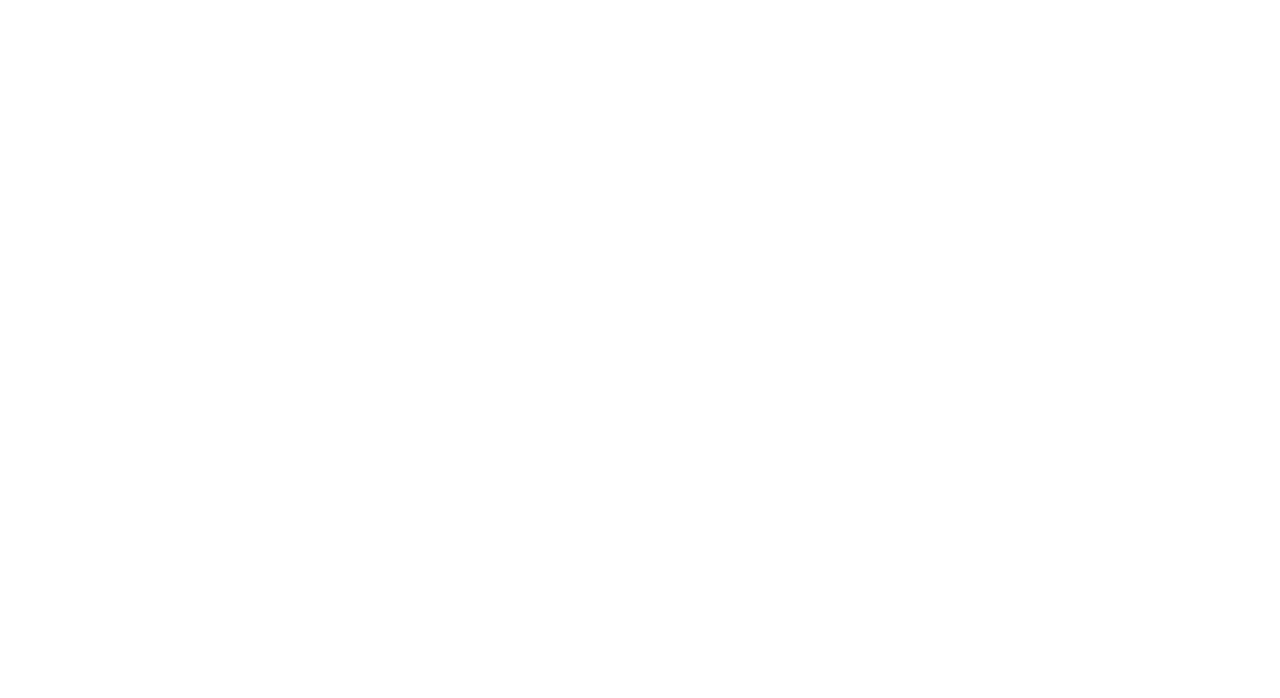
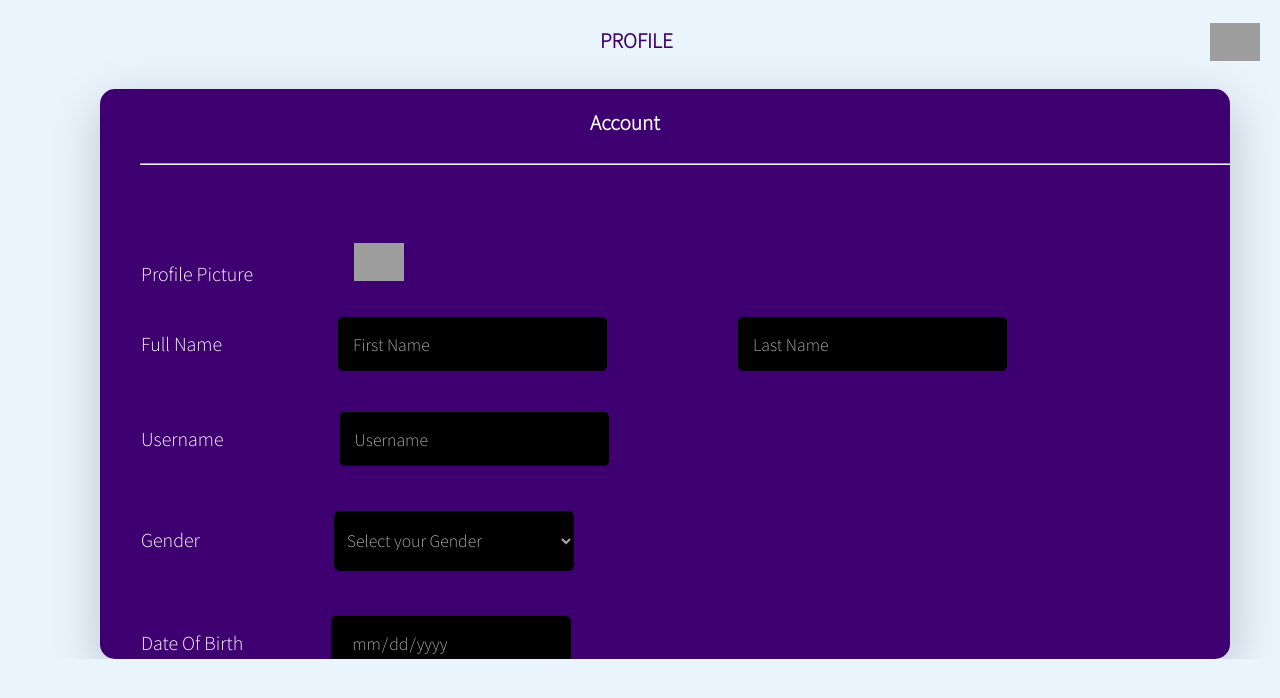
Before and after one commit to folaraz/ticketing-ui, a React (Create React App) app: page /profile in a window 1280 px wide. Shown: the top 698 px of the page. Built offline with nearby package versions, Linux system fonts and the light colour scheme; grey boxes are pictures that could not be loaded.

Commit message:
created the profile page

```diff
--- a/src/App.js
+++ b/src/App.js
@@ -1,7 +1,8 @@
 import React, {Component} from 'react';
+import Profile from "./components/landingpage/profile/Profile";
 import Login from "./components/homepage/login/Login";
 import SignUp from "./components/homepage/signup/SignUp";
-import './App.css'
+import './App.css';
 import HomePage from "./components/homepage/HomePage";
 import { BrowserRouter as Router, Route, Switch } from 'react-router-dom';
 
@@ -21,6 +22,9 @@
                     <Route path="/sign-up">
                         <SignUp/>
                     </Route>
+                    <Route path="/profile">
+                        <Profile/>
+                    </Route>
                 </Switch>
             </div>
         </Router>)
--- a/src/components/homepage/signup/SignUp.css
+++ b/src/components/homepage/signup/SignUp.css
@@ -57,7 +57,7 @@
     margin-top: 40px;
 }
 
-.DetailsForm .Details-fields {
+.DetailsForm .Details-field {
     display: flex;
     flex-direction: column;
     overflow: hidden;
--- /dev/null
+++ b/src/components/landingpage/profile/Profile.css
@@ -0,0 +1,183 @@
+.Profile{
+    width: 100%;
+    margin: 0;
+    padding: 0;
+    box-sizing: border-box;
+    font-family: 'Noto Sans TC', sans-serif;
+    overflow-x: hidden;
+
+
+}
+.box{
+    position: absolute;
+    top: 0;
+    left: 0;
+    width: 100%;
+    height: 100%;
+    background: #EAF4FC;
+}
+.Profile__header {
+    position: relative;
+    top: 0;
+    left: 0;
+    width: 100%;
+    min-height: 100%;
+    display: flex;
+    justify-content: space-between;
+    align-items: center;
+    overflow-x: hidden;
+
+
+}
+
+.Profile h4{
+    display: flex;
+    position: relative;
+    font-size: 1.2rem;
+    padding-left: 600px;
+    text-align: center;
+    color: #3e0071;
+}
+.Profile a {
+    padding-right: 20px;
+    margin-top: 10px;
+    display: inline-block;
+}
+.Profile__content{
+    position:relative;
+    display: flex;
+    justify-content: center;
+    font-family: 'Noto Sans TC', sans-serif;
+    background: #3e0071;
+    height: 570px;
+    width: 1130px;
+    box-sizing: border-box;
+    border-radius: 15px;
+    box-shadow: 1px 15px 50px rgba(0, 0, 0, .2);
+    float: left;
+    margin-top: 10px;
+    margin-right: 50px;
+    margin-left: 100px;
+    padding-left: 40px;
+    overflow-x: hidden;
+
+}
+.Profile__content h3 {
+    position: relative;
+    display: flex;
+    font-size: 1.2rem;
+    padding-left: 450px;
+    text-align: center;
+    color: white;
+}
+hr{
+    position: relative;
+    width: 1090px;
+    margin-left: auto;
+    margin-right: auto;
+}
+.contents{
+    display: flex;
+    flex-direction: column;
+    position: relative;
+    width: 100%;
+}
+.Profile__header .title {
+    display: flex;
+    justify-content: space-evenly;
+    align-items: center;
+    width: 350px;
+}
+.ProfileForm {
+    display: flex;
+    flex-direction: column;
+    margin-top: 40px;
+}
+.ProfileForm .Profile-fields {
+    display: flex;
+    flex-direction: column;
+    overflow: hidden;
+    transition: all .4s cubic-bezier(.785, .135, .15, .86);
+}
+.ProfileForm .Profile-fields input {
+    color: white;
+    display: flex;
+    border: 0;
+    padding: 15px;
+    font-size: 1rem;
+    font-family: 'Noto Sans TC', sans-serif;
+    background-color: black;
+    border-radius: 5px;
+    margin: 10px 15px;
+}
+.ProfileForm .Profile-fields td {
+    color: white;
+    font-size: 18px;
+    text-align: center;
+    padding-right: 100px;
+    padding-top: 20px;
+}
+.ProfileForm .  Profile-fields ::placeholder {
+    color: #aaa;
+}
+
+.Profile-fields ::-webkit-input-placeholder {
+    color: #aaaaaa;
+}
+
+.ProfileForm .Profile-fields :focus {
+    outline: none;
+}
+
+#gender {
+    position: relative;
+    display: flex;
+    width: 240px;
+    border: 0;
+    font-size: 1rem;
+    font-family: 'Noto Sans TC', sans-serif;
+    color: #aaa;
+    padding: 17px 9px;
+    border-radius: 6px;
+    margin-left: 33px;
+    background-color: black;
+}
+.ProfileForm .Profile-fields .date {
+    padding: 14px 20px;
+    width: 200px;
+    margin-left: -13px;
+    color: #aaa
+}
+.changes {
+    border: 0;
+    margin-left: 300px;
+    width: 440px;
+    appearance: none;
+    -webkit-appearance: none;
+    -moz-appearance: none;
+    cursor: pointer;
+    padding: 15px 0px;
+    margin-top: 15px;
+    margin-bottom: 35px;
+    border-radius: 8px;
+    color: #fff;
+    font-size: 1rem;
+    font-family: 'Noto Sans TC', sans-serif;
+    background: #5c00a762;
+    box-shadow: 0px 1px 2px rgba(0, 0, 0, .13);
+    transition: all .2s ease;
+}
+
+.ProfileForm button:hover {
+    background: #3e0071;
+}
+
+.ProfileForm button:active {
+    outline: none;
+    background: #3e0071;
+}
+
+.ProfileForm button:focus {
+    outline: none;
+    background: #3e0071;
+}
--- /dev/null
+++ b/src/components/landingpage/profile/Profile.js
@@ -0,0 +1,114 @@
+import React, {Component} from 'react';
+import {Link} from "react-router-dom";
+import './Profile.css'
+
+class Profile extends Component {
+
+    state = {
+        title: '',
+        userName: '',
+        firstName: '',
+        lastName: '',
+        dateOfBirth: '',
+        gender: '',
+        address:''
+    }
+
+    onSubmit = (e) => {
+        e.preventDefault();
+    }
+    handleUsernameChange = (e) => {
+        this.setState({userName: e.target.value})
+    }
+    handleFirstNameChange = (e) => {
+        this.setState({firstName: e.target.value})
+    }
+    handleLastNameChange = (e) => {
+        this.setState({lastName: e.target.value})
+    }
+    handleGenderChange = (e) => {
+        this.setState({gender: e.target.value})
+    }
+    handleDOBChange = (e) => {
+        this.setState({dateOfBirth: e.target.value})
+    }
+    handleAddressChange = (e) => {
+        this.setState({address: e.target.value})
+    }
+    render() {
+        const {userName, firstName, lastName, gender, dateOfBirth,address} = this.state;
+        return (
+            <div className={'box'}>
+
+
+            <div className={'Profile'}>
+
+                <div className={'Profile__header'}>
+                        <h4>PROFILE</h4>
+                        <a href={'#'}><img src={'./images/user.png'} width={'50px'}/></a>
+                </div>
+
+                <div className={'Profile__content'}>
+                    <div className={'contents'}>
+                        <h3>Account</h3>
+                        <hr/>
+                        <form className='ProfileForm' onSubmit={this.onSubmit}>
+                        <div className={'Profile-fields'}>
+
+                        <tr>
+                            <td>Profile Picture</td>
+                            <td> <a href={'#'}><img src={'./images/user.png'} width={'50px'}/></a></td>
+                        </tr>
+                        <tr>
+                            <td>Full Name</td>
+                            <td><input id='firstname' name='firstname' type='firstname' value={firstName}
+                                       placeholder='First Name'
+                                       onChange={this.handleFirstNameChange}
+                            /></td>
+                            <td> <input id='lastname' name='lastname' type='lastname' value={lastName}
+                                        placeholder='Last Name'
+                                        onChange={this.handleLastNameChange}/></td>
+                        </tr>
+                        <tr>
+                            <td>Username</td>
+                            <td><input id='username' name='username' type='username' value={userName}
+                                       placeholder='Username'
+                                       onChange={this.handleUsernameChange}/></td>
+                        </tr>
+                        <tr>
+                            <td>Gender</td>
+                            <td> <select id="gender" value={gender}
+                                         onChange={this.handleGenderChange}>
+                                <option value="" disabled selected>Select your Gender</option>
+                                <option value="male">Male</option>
+                                <option value="female">Female</option>
+                                <option value="other">Other</option>
+                            </select></td>
+                        </tr>
+                        <tr>
+                            <td>Date Of Birth</td>
+                            <td> <input className="date" id='DOB' name='DOB' type='date' value={dateOfBirth}
+                                        placeholder='date of birth'
+                                        onChange={this.handleDOBChange}/></td>
+                        </tr>
+                            <tr>
+                                <td>Address</td>
+                                <td> <input className="address" id='address' name='address' type='address' value={address}
+                                            placeholder='Address'
+                                            onChange={this.handleAddressChange}/></td>
+                            </tr>
+
+                        </div>
+                            <button className='changes' type='submit'>Save Changes</button>
+                        </form>
+                    </div>
+
+
+                </div>
+            </div>
+            </div>
+        )
+    }
+}
+
+export default Profile
```
